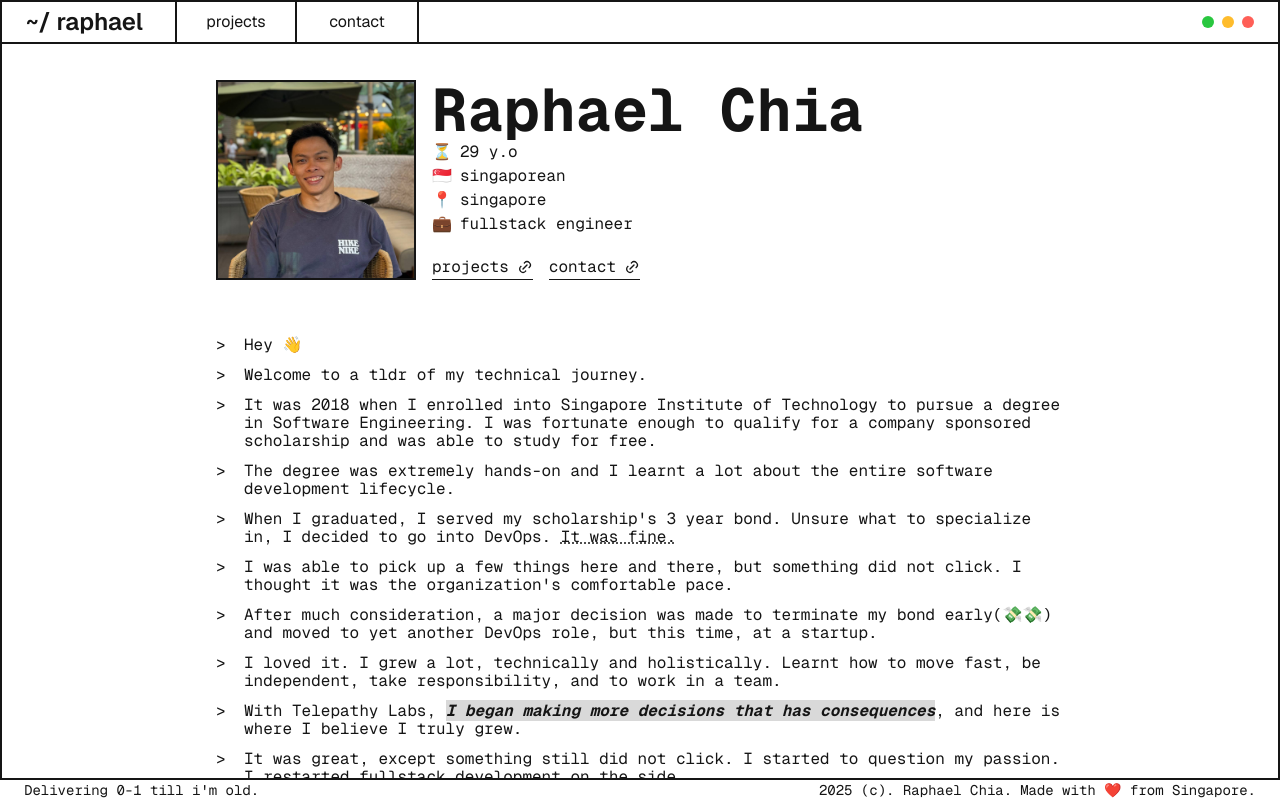
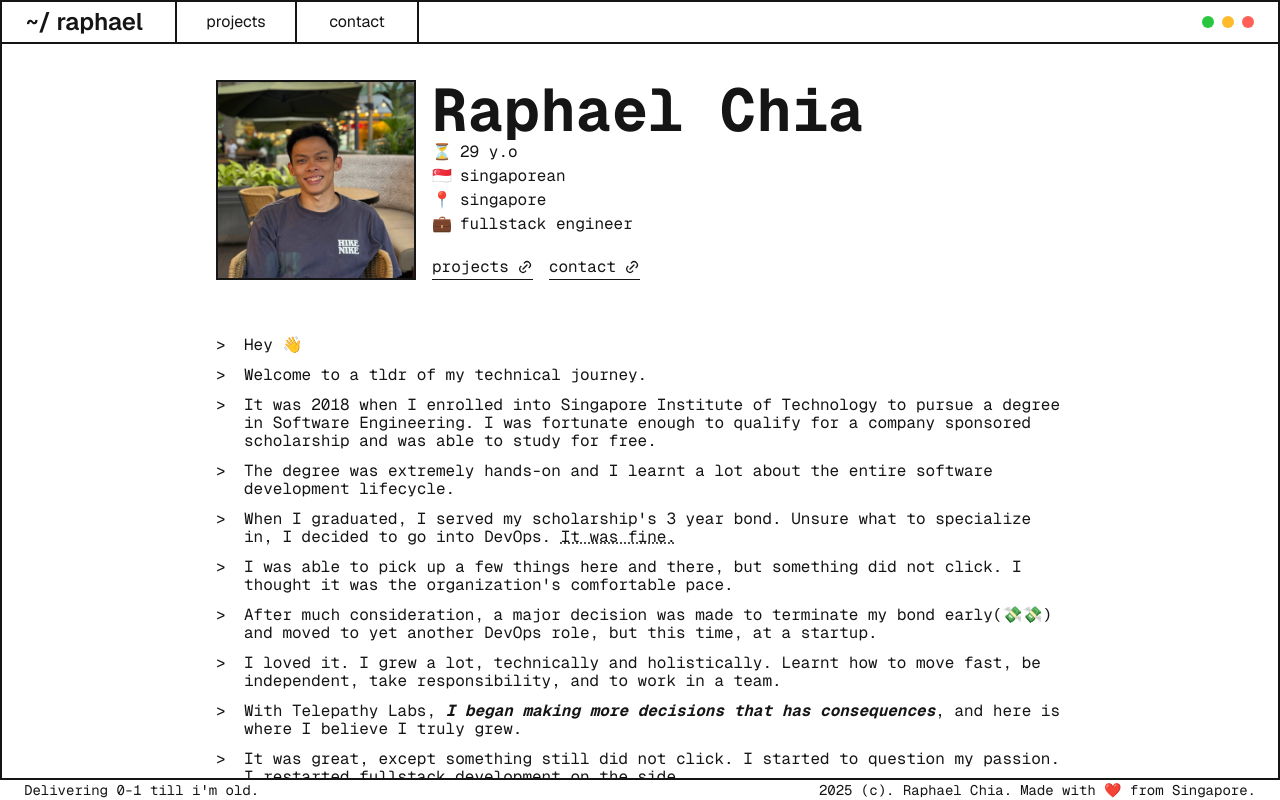
Before and after one commit to RaphaelChia/about-me, a Next.js app: page / in a window 1280 px wide. Built offline with nearby package versions, Linux system fonts and the light colour scheme.

Commit message:
removed grey background on text

```diff
--- a/src/app/page.tsx
+++ b/src/app/page.tsx
@@ -112,7 +112,7 @@ export default function Home() {
       </Sentence>
       <Sentence>
         With Telepathy Labs,{" "}
-        <em className="font-bold bg-background-secondary">
+        <em className="font-bold ">
           I began making more decisions that has consequences
         </em>
         , and here is where I believe I truly grew.
```
